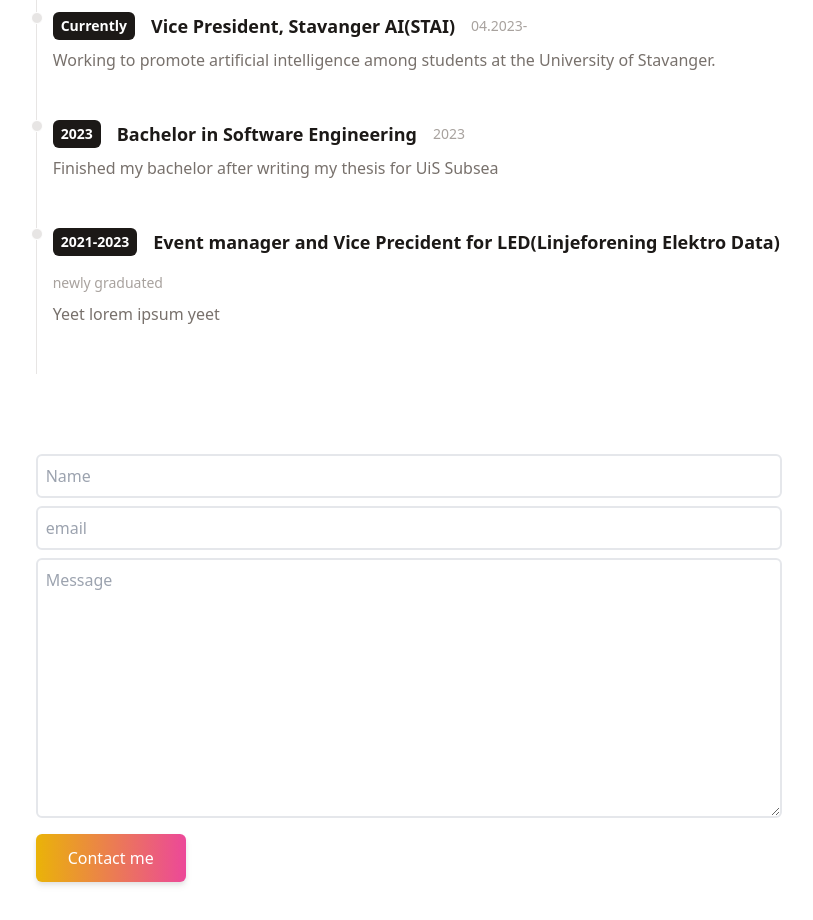
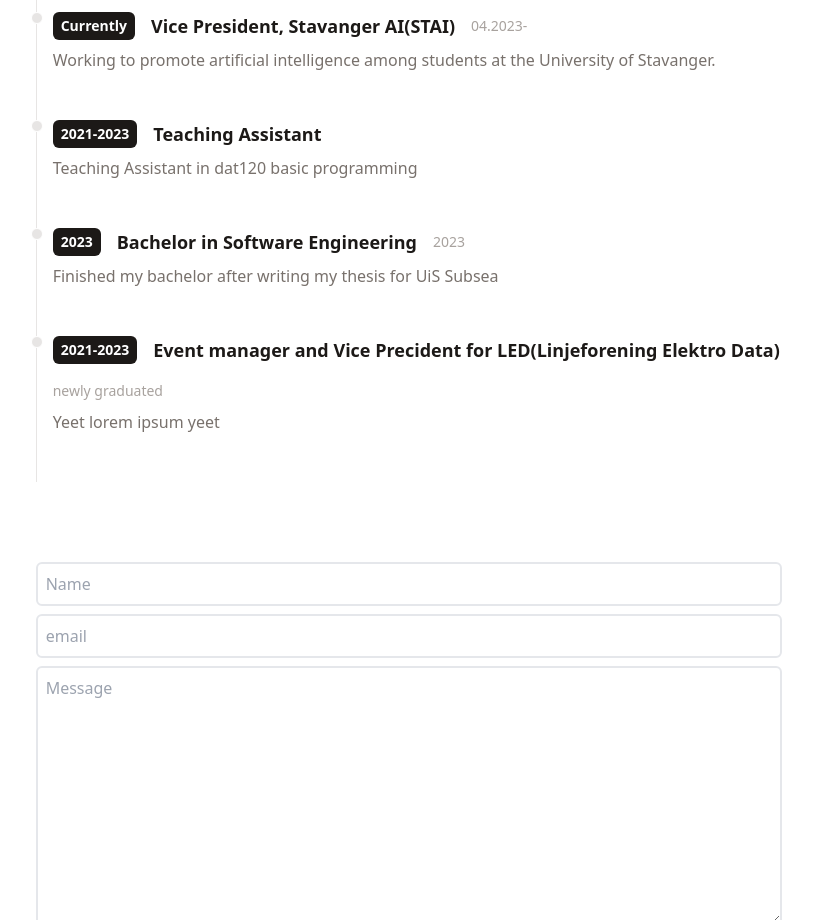
Before and after one commit to martindimmen/portfolio, a React (Vite) app: page / in a window 1280 px wide. Shown: the part 1240-2160 px from the top of the page, without its empty margins (231-1044 px from the left). Built offline with nearby package versions, Linux system fonts and the light colour scheme.

Commit message:
added more to timeline

```diff
--- a/src/data/timeline.js
+++ b/src/data/timeline.js
@@ -14,6 +14,12 @@ export default [
       " Working to promote artificial intelligence among students at the University of Stavanger.",
   },
   {
+    year: "2021-2023",
+    title: "Teaching Assistant",
+    duration: "",
+    details: "Teaching Assistant in dat120 basic programming",
+  },
+  {
     year: "2023",
     title: "Bachelor in Software Engineering",
     duration: "2023",
```
